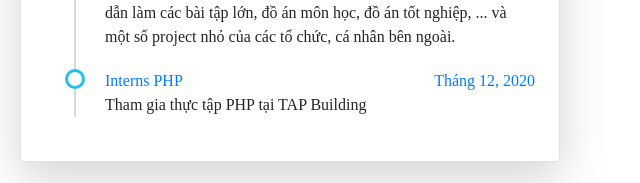
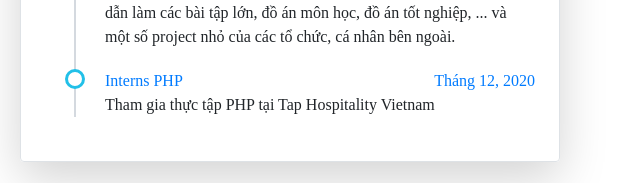
Before and after one commit to KingNNT/profile-v2, a website built with webpack: page index.html in a window 1280 px wide. Shown: the part 1784-1967 px from the top of the page, 350-990 px from the left. Built offline with nearby package versions, Linux system fonts and the light colour scheme; a web font is replaced by a local one.

Commit message:
Update company name

```diff
--- a/index.html
+++ b/index.html
@@ -481,7 +481,7 @@
 												>
 												<p>
 													Tham gia thực tập PHP tại
-													TAP Building
+													Tap Hospitality Vietnam
 												</p>
 											</li>
 										</ul>
```
